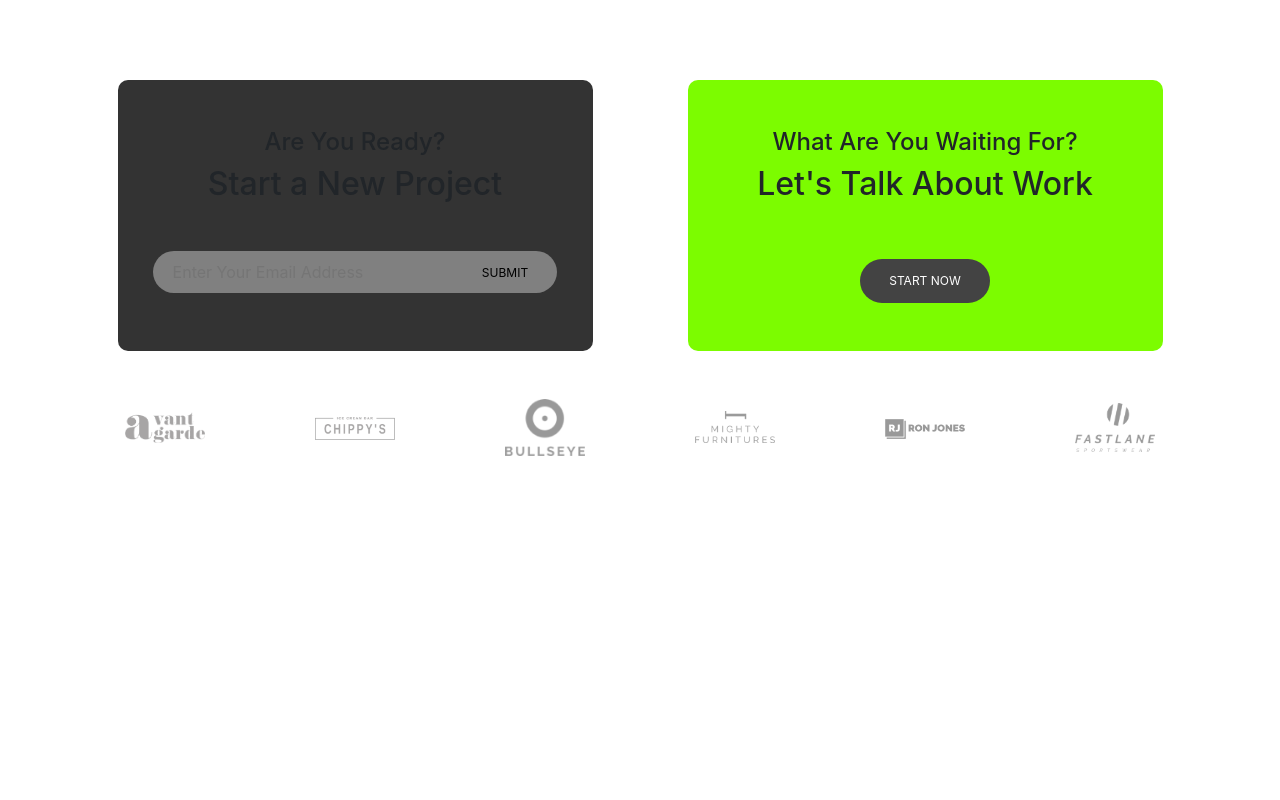
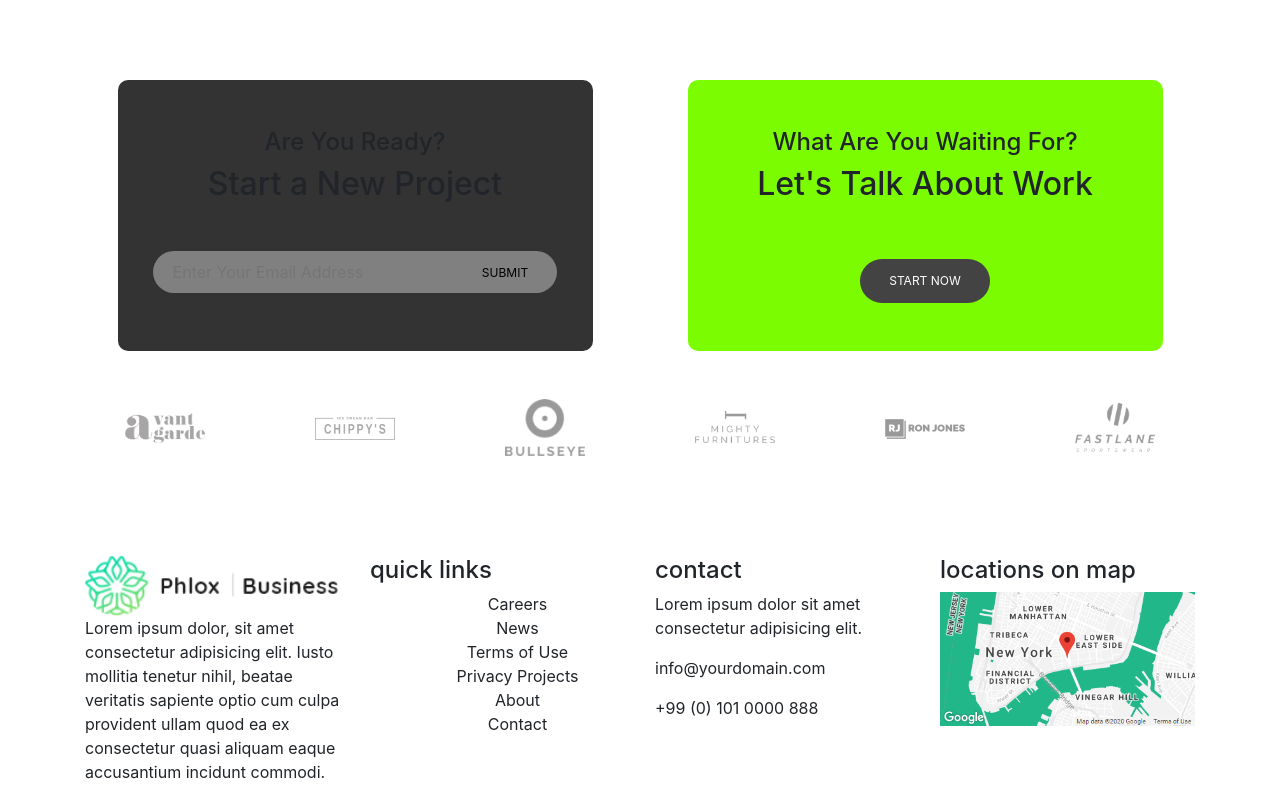
Before and after one commit to Onda-dev/proj-html-vuejs, a Vue app: page / in a window 1280 px wide. Shown: the part 5717-6517 px from the top of the page. Before the commit the page ends 6273 px from the top, so only its background shows below. Built offline with nearby package versions, Linux system fonts and the light colour scheme.

Commit message:
Footer top inserito

```diff
--- a/src/App.vue
+++ b/src/App.vue
@@ -2,19 +2,21 @@
   <div id="app">
     <HeaderBase/>
     <MainBase/>
-
+    <FooterBase/>
   </div>
 </template>
 
 <script>
 import HeaderBase from './components/blocks/HeaderBase.vue'
 import MainBase from './components/blocks/MainBase.vue'
+import FooterBase from './components/blocks/FooterBase.vue'
 
 export default {
   name: 'App',
   components: {
     HeaderBase,
     MainBase,
+    FooterBase
   }
 }
 </script>
--- /dev/null
+++ b/src/components/blocks/FooterBase.vue
@@ -0,0 +1,82 @@
+<template>
+    <footer>
+        <div class="footer-top">
+            <div class="container">
+                <div class="row">
+                    <div class="col-3">
+                        <img src="@/assets/img/logo.png" alt="">
+                        <p>Lorem ipsum dolor, sit amet consectetur adipisicing elit. Iusto mollitia tenetur nihil, beatae veritatis sapiente optio cum culpa provident ullam quod ea ex consectetur quasi aliquam eaque accusantium incidunt commodi.</p>
+                    </div>
+                    <div class="col-3">
+                        <a href="#">
+                            <h4>quick links</h4>
+                            <nav>
+                                <ul class="text-center">
+                                    <li v-for="(link, index) in quickLinks" :key="index">
+                                        <a :href="link.link">{{link.text}}</a>
+                                    </li>
+                                </ul>
+                            </nav>
+                        </a>
+                    </div>
+                    <div class="col-3">
+                        <a href="#">
+                            <h4>contact</h4>
+                            <p>Lorem ipsum dolor sit amet consectetur adipisicing elit.</p>
+                            <p>info@yourdomain.com</p>
+                            <p>+99 (0) 101 0000 888</p>
+                        </a>
+                    </div>
+                    <div class="col-3">
+                        <a href="#">
+                            <h4>locations on map</h4>
+                            <img src="@/assets/img/map.png" alt="">
+                        </a>
+                    </div>
+                </div>
+            </div>
+        </div>
+    </footer>
+</template>
+
+<script>
+export default {
+    name: 'FooterBase',
+    data() {
+        return {
+            quickLinks: [
+                {
+                    "text": "Careers",
+                    "link": "#",
+                },
+                {
+                    "text": "News",
+                    "link": "#",
+                },
+                {
+                    "text": "Terms of Use",
+                    "link": "#",
+                },
+                {
+                    "text": "Privacy Projects",
+                    "link": "#",
+                },
+                {
+                    "text": "About",
+                    "link": "#",
+                },
+                {
+                    "text": "Contact",
+                    "link": "#",
+                },
+            ]
+        }
+    }
+}
+</script>
+
+<style lang="scss" scoped>
+img {
+    width: 100%;
+}
+</style>
```
